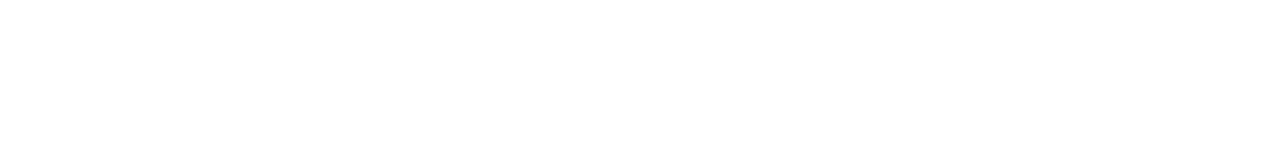
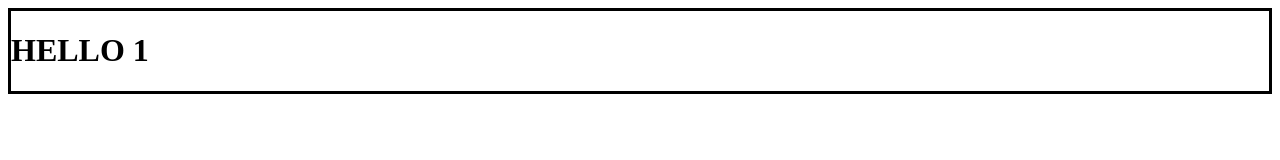
Before and after one commit to EricTJew/github-practice, a plain HTML site: page index.html in a window 1280 px wide. Drawn offline with Linux system fonts and the light colour scheme.

Commit message:
added files

```diff
--- a/index.html
+++ b/index.html
@@ -6,7 +6,12 @@
     <meta name="viewport" content="width=device-width, initial-scale=1.0">
     <title>Document</title>
 </head>
+<link rel="stylesheet" href="style.css">
 <body>
+
+<div class="one">
+    <h1>HELLO 1</h1>
+</div>
 
 </body>
 </html>
--- a/style.css
+++ b/style.css
@@ -0,0 +1,3 @@
+.one {
+    border: solid black;
+}
```
